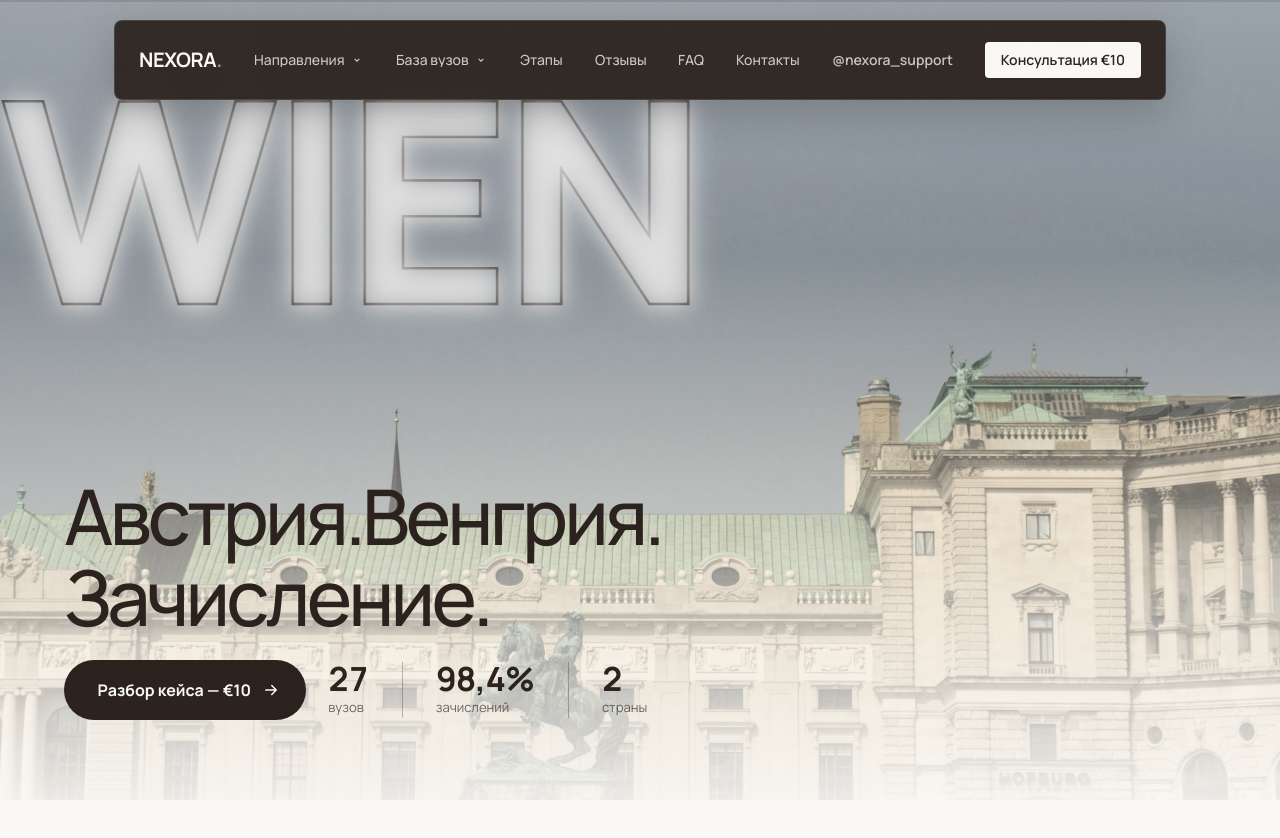
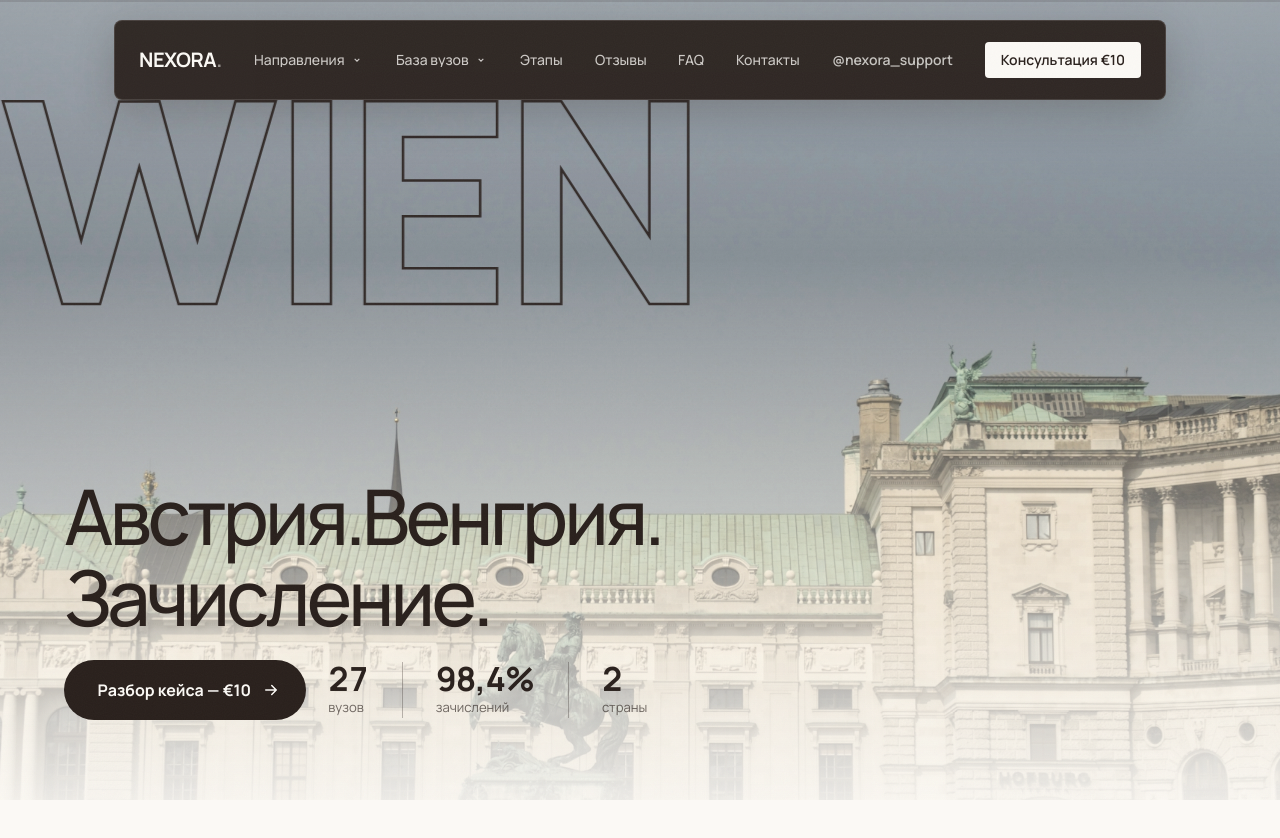
Before and after one commit to McQueeeeeen/nexora, a Next.js app: page / in a window 1280 px wide. Shown: the top 838 px of the page. Built offline with nearby package versions, Linux system fonts and the light colour scheme.

Commit message:
Hero: убрано свечение WIEN, оставлен плотный контур

```diff
--- a/app/globals.css
+++ b/app/globals.css
@@ -323,7 +323,7 @@ section[id], footer[id] { scroll-margin-top: 6em; }
 .nx-hero-track { display: inline-block; transform: translateX(4vw); animation: nx-hero-drift 1.6s cubic-bezier(.32,.72,0,1) .1s forwards; }
 @keyframes nx-hero-drift { to { transform: none; } }
 .nx-hero-city { white-space: nowrap; }
-.nx-hero-city--a { color: transparent; -webkit-text-stroke: 2.5px rgba(42,33,29,.9); paint-order: stroke fill; text-shadow: 0 0 34px rgba(251,249,245,.6), 0 2px 18px rgba(251,249,245,.45); }
+.nx-hero-city--a { color: transparent; -webkit-text-stroke: 2.5px rgba(42,33,29,.9); paint-order: stroke fill; }
 .nx-hero-city--b { position: absolute; left: 0; top: 0; color: var(--ink); opacity: 0; }
 .nx-hero-folio {
   position: absolute; top: 26px; left: clamp(2rem,5vw,5rem);
```
